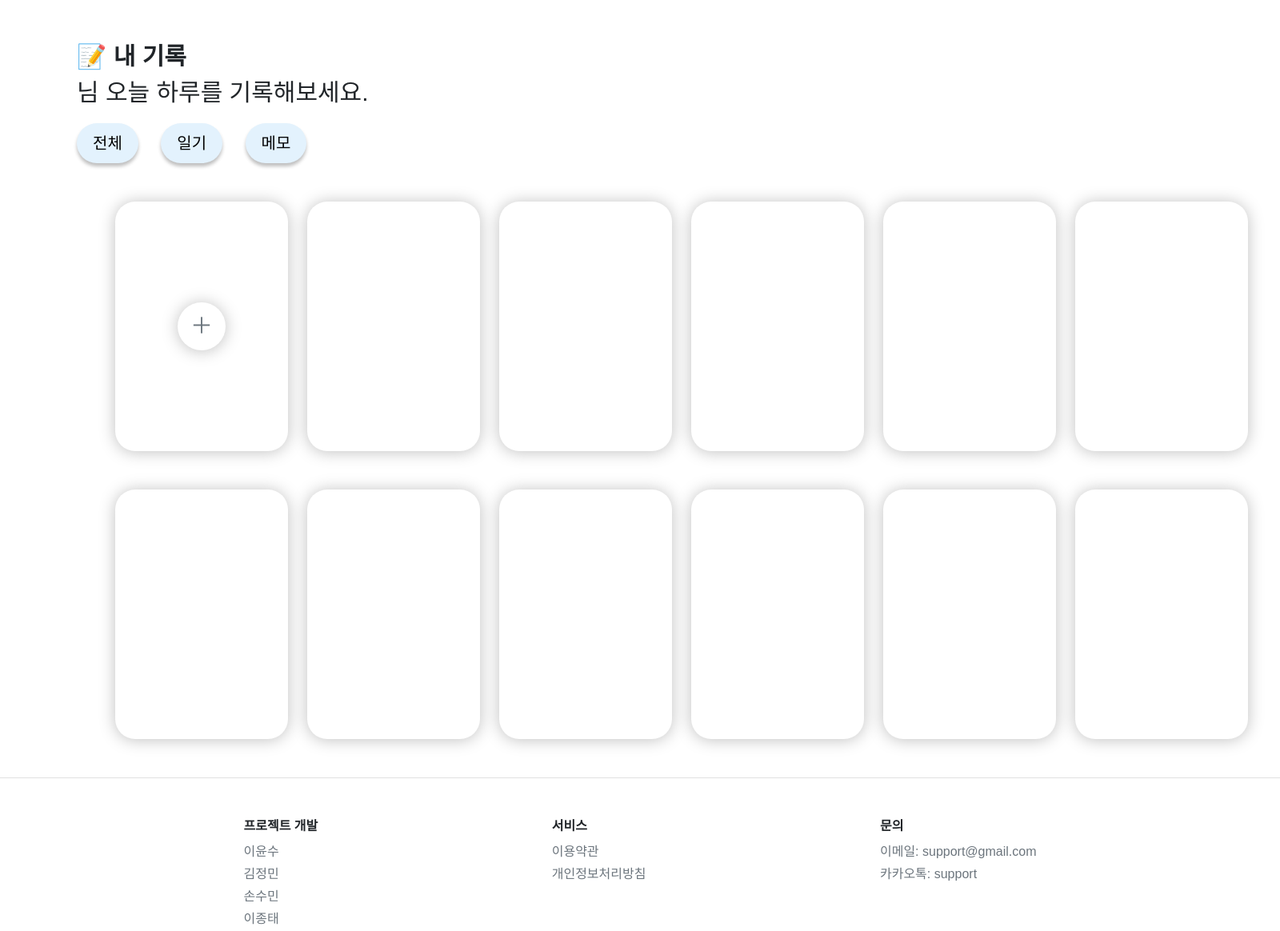
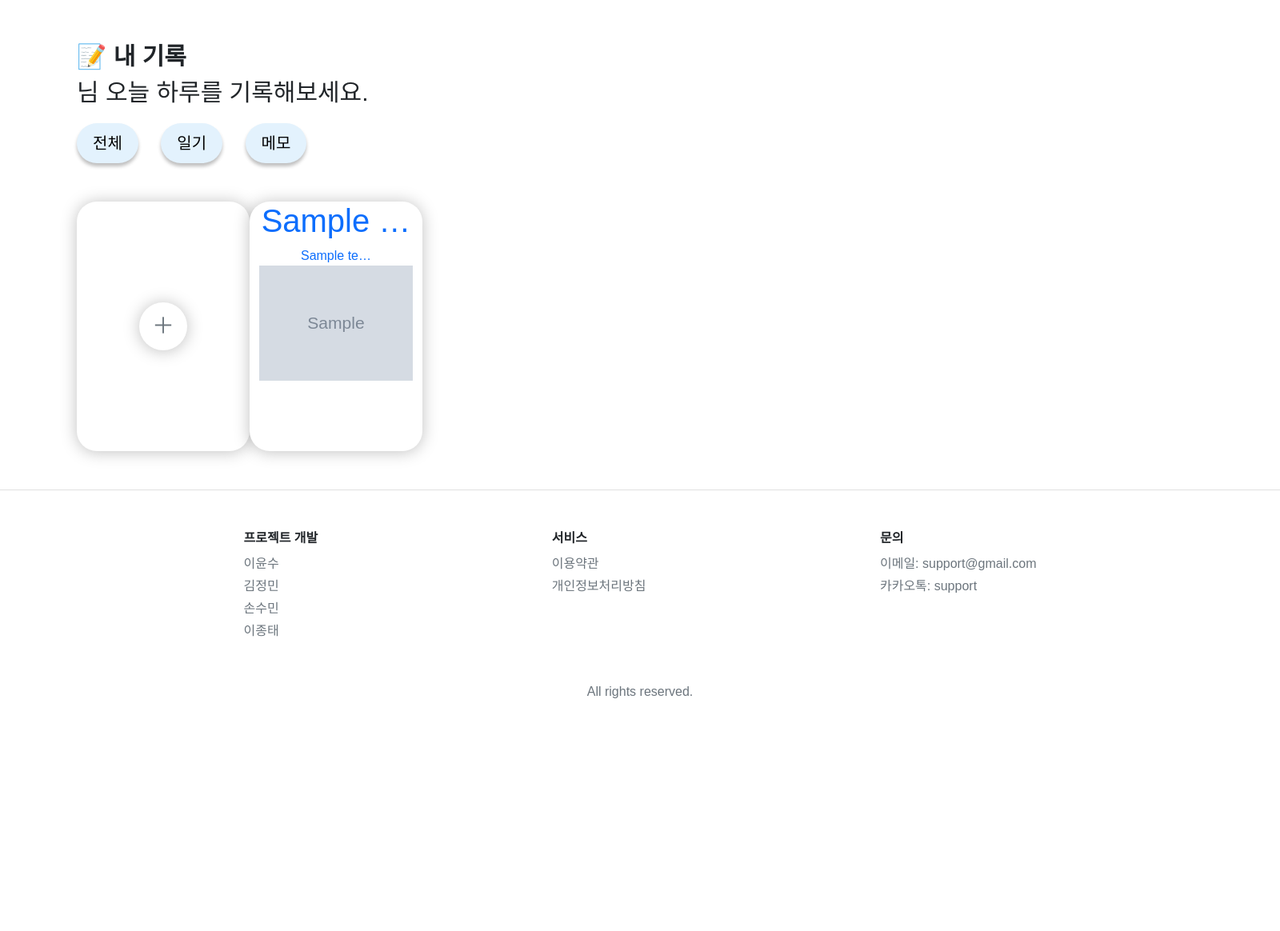
Before and after one commit to leey00nsu/ToyProject_GDSC2022, a Django app: template templates/contents/content.html in a window 1600 px wide. Shown: the part 71-1235 px from the top of the page at 80% size. After the commit the page ends 944 px from the top, so only its background shows below. Run offline with Django 4.2, Linux system fonts and the light colour scheme; the template is opened without the code that fills it: most values are stand-ins (such as "Sample title", 1, 10 or a date in 2020); grey boxes marked "Sample" are stand-in pictures; some libraries are stand-ins or nearby versions; some web fonts are replaced.

Commit message:
:zap: 포스트 목록 개선
.

```diff
--- a/contents/views.py
+++ b/contents/views.py
@@ -15,11 +15,11 @@ def post_new(request):
         post.title = request.POST['title']
         post.content = request.POST['body']
         try:
-          post.image = request.FILES['imgfile']
+          post.imgfile = request.FILES['imgfile']
         except:
-          post.image = None
+          post.imgfile = None
 
         post.save()
 
 
-    return render(request, 'contents/content.html')
+    return redirect('/')
--- a/main_view/views.py
+++ b/main_view/views.py
@@ -1,5 +1,6 @@
 from django.shortcuts import render
 from rest_framework.views import APIView
+from contents.models import NewPost
 import datetime
 
 
@@ -7,9 +8,11 @@ class Main(APIView):
     def get(self, request):
       cur_user = request.user
       now = datetime.datetime.now().strftime('%Y년%m월%d일 %H시%M분')
+      PostList = NewPost.objects.filter(user = request.user.username)
+      PostList = PostList.order_by('-date')
       # 로그인한 유저인 경우
       if cur_user.is_authenticated:
-        return render(request, 'contents/content.html',{'now':now})
+        return render(request, 'contents/content.html',{'now':now,'PostList' : PostList})
       else:
       # 로그인 하지 않은 유저인 경우
         return render(request, 'main_view/main_intro.html')
--- a/templates/contents/content.html
+++ b/templates/contents/content.html
@@ -10,7 +10,7 @@
 <!--  -->
 {% block content %}
 <div class="pt-5 pb-5 notosanskr">
-  <div class="d-flex justify-content-start ms-5">
+  <div class="d-flex justify-content-start mx-5">
     <div class="d-flex flex-column ms-5">
       <div class="sub-text text-bold">📝 내 기록</div>
       <div class="sub-text text-regular">
@@ -21,9 +21,10 @@
         <button class="btn-tag fs-5 me-4">일기</button>
         <button class="btn-tag fs-5 me-4">메모</button>
       </div>
-      <div class="pt-5 ms-5 d-flex">
+      <div class="container">
+        <div class="pt-5 row row-cols-6">
           <div
-          class="content-box drop-shadow me-4 d-flex justify-content-center align-items-center"
+            class="content-box drop-shadow col d-flex justify-content-center align-items-center"
           >
             <button
               class="btn-add drop-shadow d-flex flex-column justify-content-center align-items-center main-text text-secondary fs-3"
@@ -34,19 +35,22 @@
             </button>
           </div>
 
-        <div class="content-box drop-shadow me-4"></div>
-        <div class="content-box drop-shadow me-4"></div>
-        <div class="content-box drop-shadow me-4"></div>
-        <div class="content-box drop-shadow me-4"></div>
-        <div class="content-box drop-shadow me-4"></div>
+          {% for post in PostList %}
+
+          <div class="col content-box drop-shadow">
+            <a href="/post_detail/{{post.pk}}">
+              <div><h1>{{post.content|truncatechars:8}}</h1></div>
+              <div>{{ post.content|truncatechars:10 }}</div>
+              <img
+                src="{{post.imgfile.url}}"
+                alt=""
+                width="100%"
+                class="d-flex align-items-end"
+              />
+            </a>
           </div>
-      <div class="pt-5 ms-5 d-flex">
-        <div class="content-box drop-shadow me-4"></div>
-        <div class="content-box drop-shadow me-4"></div>
-        <div class="content-box drop-shadow me-4"></div>
-        <div class="content-box drop-shadow me-4"></div>
-        <div class="content-box drop-shadow me-4"></div>
-        <div class="content-box drop-shadow me-4"></div>
+
+          {% endfor %}
         </div>
       </div>
     </div>
@@ -159,3 +163,4 @@
     </div>
   </div>
   {% endblock %}
+</div>
```
Also changed, not shown: contents/models.py (+15 -1 lines), post_detail/views.py (line endings or trailing spaces). Lines whose indentation alone changed are shown as unchanged.
